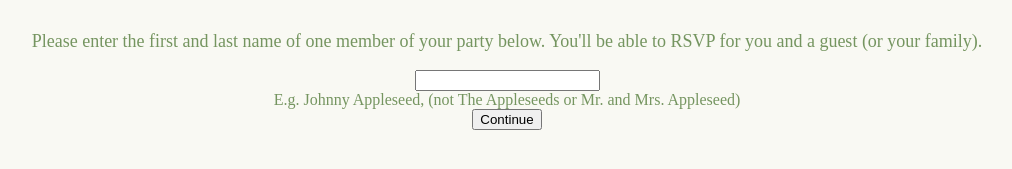
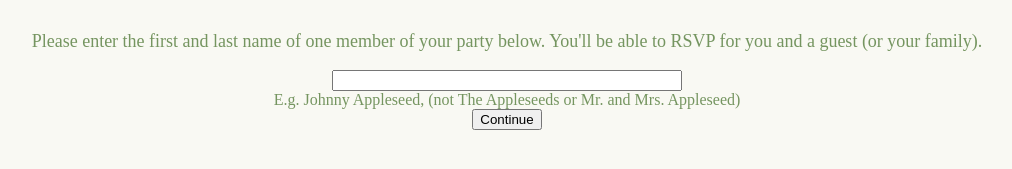
Before and after one commit to colecrum26/wedding, a React (Create React App) app in the folder wedding-website/: page /rsvp in a window 1280 px wide. Shown: the part 257-426 px from the top of the page, without its empty margins (133-1145 px from the left). Built offline with nearby package versions, Linux system fonts and the light colour scheme; no server answers.

Commit message:
building out search functionality

```diff
--- a/wedding-website/src/App.css
+++ b/wedding-website/src/App.css
@@ -57,6 +57,15 @@ nav {
   align-items: center;
   margin-bottom: 20px;
   width: inherit;
+}
+
+form {
+  display: flex;
+  flex-direction: column;
+  align-items: center;
+}
+input {
+  width: 75%;
 }
 
 p {
--- a/wedding-website/src/pages/rsvp.search.jsx
+++ b/wedding-website/src/pages/rsvp.search.jsx
@@ -5,8 +5,11 @@ import RSVPRespond from "../components/rsvp.respond";
 
 export default function RSVPSearch() {
   const [guestList, setGuestList] = useState([]);
-  // const [searchedParty, setSearchedParty] = useState([]);
+  const [searchedParty, setSearchedParty] = useState("");
   const [showComponent, setShowComponent] = useState(false);
+
+  console.log(guestList);
+  console.log(searchedParty);
 
   async function searchGuest() {
     try {
@@ -19,11 +22,14 @@ export default function RSVPSearch() {
     }
   }
 
-
-  function handleClick() {
-    // if (guestList includes guestName => {})
-    setShowComponent(true);
-    // else => "We cannot find your name." etc etc
+  function handleSearch(e) {
+    e.preventDefault();
+    if (guestList.includes(searchedParty)) {
+      console.log("Success");
+      setShowComponent(true);
+    } else {
+      console.log("Sorry, no invite");
+    }
   }
 
   useEffect(() => {
@@ -39,12 +45,18 @@ export default function RSVPSearch() {
           Please enter the first and last name of one member of your party
           below. You'll be able to RSVP for you and a guest (or your family).
         </p>
-        <input type="text" />
-        <span>
-          E.g. Johnny Appleseed, (not The Appleseeds or Mr. and Mrs. Appleseed)
-        </span>
-        <button onClick={handleClick}>Continue</button>
-        <div>{showComponent && <RSVPRespond guests={guestList} />}</div>
+        <form action="" >
+          <input
+            type="text"
+            onChange={(e) => {setSearchedParty(e.target.value)}}
+          />
+          <span>
+            E.g. Johnny Appleseed, (not The Appleseeds or Mr. and Mrs.
+            Appleseed)
+          </span>
+          <button onClick={handleSearch}>Continue</button>
+          <div>{showComponent && <RSVPRespond guests={guestList} />}</div>
+        </form>
       </div>
     </div>
   );
```
